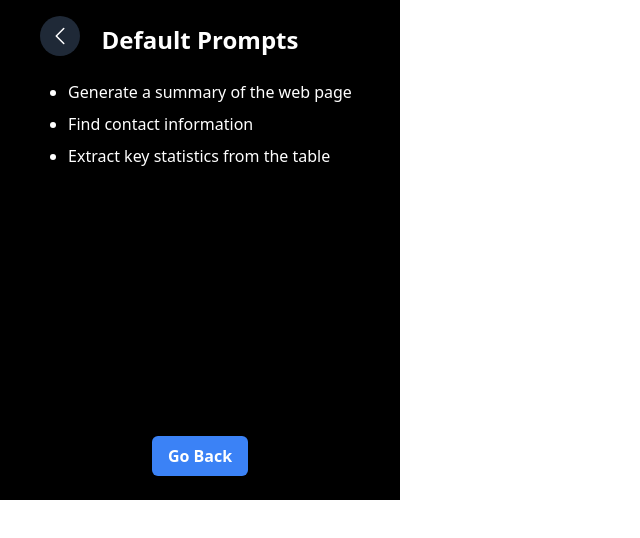
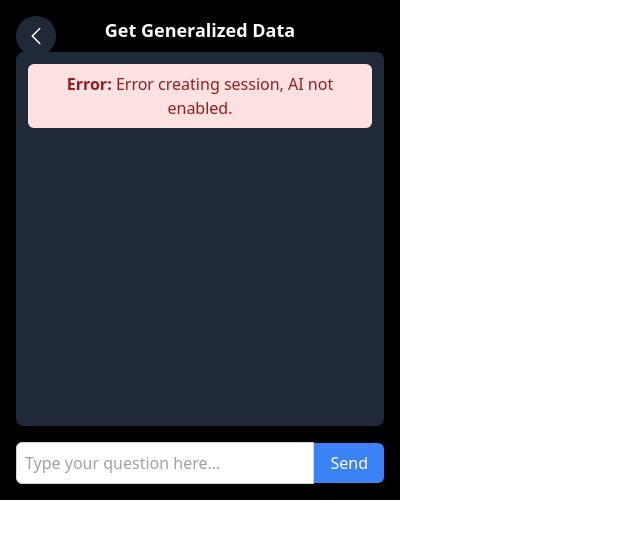
Before and after one commit to sharonadhitya/chrome_extension_web_scrape, a React (Vite) app: page / in a window 1280 px wide. Both pictures are taken after a click on the button "Use Prompts". Shown: the top 538 px of the page, without its empty margins (0-640 px from the left). Built offline with nearby package versions, Linux system fonts and the light colour scheme.

Commit message:
UI update 1

```diff
--- a/src/component/Getdata.tsx
+++ b/src/component/Getdata.tsx
@@ -1,125 +1,13 @@
-// import React, { useEffect, useState } from "react";
-// import { ChevronLeftIcon } from "@heroicons/react/24/solid"  // For Heroicons v2 // Import back icon
-
-// // Placeholder for the AI session
-// let session: any = null;
-
-// async function getSession(): Promise<any> {
-//   try {
-//     if (session === null) {
-//       session = await (window as any).ai.languageModel.create();
-//     }
-//     return session;
-//   } catch (e) {
-//     console.error(e);
-//     throw new Error("Error creating session, AI not enabled.");
-//   }
-// }
-
-// const Getdata: React.FC = ({ onNavigate }: { onNavigate: (page: string) => void }) => {
-//   const [input, setInput] = useState<string>("");
-//   const [messages, setMessages] = useState<{ id: number; text: string; sender: string }[]>([]);
-//   const [error, setError] = useState<string | null>(null);
-//   const [loading, setLoading] = useState<boolean>(false);
-
-//   useEffect(() => {
-//     getSession().catch((e) => setError(e.message));
-//   }, []);
-
-//   const handleInputChange = (e: React.ChangeEvent<HTMLInputElement>) => {
-//     setInput(e.target.value);
-//   };
-
-//   const handleSubmit = async (e: React.FormEvent) => {
-//     e.preventDefault();
-//     if (!input.trim()) return;
-
-//     const newMessage = { id: messages.length + 1, text: input, sender: "You" };
-//     setMessages([...messages, newMessage]);
-//     setInput(""); // Reset input field
-
-//     try {
-//       setLoading(true); // Show loading indicator
-//       const sessionInstance = await getSession();
-//       const aiResponse = await sessionInstance.prompt(input);
-//       const response = { id: messages.length + 2, text: aiResponse, sender: "Local Chrome AI" };
-//       setMessages((currentMessages) => [...currentMessages, response]);
-//     } catch (e: any) {
-//       setError(e.message);
-//     } finally {
-//       setLoading(false); // Hide loading indicator
-//     }
-//   };
-
-//   return (
-//     <div className="w-full h-full flex flex-col justify-between p-4 bg-black text-white">
-//       {/* Back Button */}
-//       <button
-//         onClick={() => onNavigate("frontpage")}
-//         className="absolute top-4 left-4 p-2 bg-gray-800 rounded-full hover:bg-gray-600 focus:outline-none"
-//       >
-//         <ChevronLeftIcon className="w-6 h-6 text-white" />
-//       </button>
-
-//       <header className="text-center">
-//         <h1 className="text-lg font-bold mb-2">Get Generalized Data</h1>
-//       </header>
-
-//       <main className="flex-grow overflow-auto bg-gray-800 p-3 rounded-lg">
-//         {error ? (
-//           <div className="bg-red-100 text-red-800 p-2 rounded-md text-center">
-//             <strong>Error:</strong> {error}
-//           </div>
-//         ) : (
-//           <div>
-//             {messages.map((message) => (
-//               <div
-//                 key={message.id}
-//                 className={`p-2 mb-2 rounded-md ${
-//                   message.sender === "Local Chrome AI" ? "bg-blue-500 text-white" : "bg-green-500 text-white"
-//                 }`}
-//               >
-//                 <p>
-//                   <strong>{message.sender}:</strong> {message.text}
-//                 </p>
-//               </div>
-//             ))}
-//             {loading && <p className="text-blue-300">AI is thinking...</p>}
-//           </div>
-//         )}
-//       </main>
-
-//       <footer className="mt-4">
-//         <form onSubmit={handleSubmit} className="flex items-center">
-//           <input
-//             type="text"
-//             value={input}
-//             onChange={handleInputChange}
-//             placeholder="Type your question here..."
-//             className="flex-grow border border-gray-300 p-2 rounded-l-md focus:outline-none"
-//           />
-//           <button
-//             type="submit"
-//             className="bg-blue-500 text-white px-4 py-2 rounded-r-md hover:bg-blue-600"
-//           >
-//             Send
-//           </button>
-//         </form>
-//       </footer>
-//     </div>
-//   );
-// };
-
-// export default {Getdata,getSession};
-
 import React, { useEffect, useState } from "react";
 import { ChevronLeftIcon } from "@heroicons/react/24/solid";
 
 // Placeholder for the AI session
 let session: any = null;
+
 interface GetDataProps {
   onNavigate: (page: string) => void;
 }
+
 async function getSession(): Promise<any> {
   try {
     if (session === null) {
@@ -150,16 +38,23 @@ const Getdata: React.FC<GetDataProps> = ({ onNavigate }: { onNavigate: (page: st
     e.preventDefault();
     if (!input.trim()) return;
 
-    const newMessage = { id: messages.length + 1, text: input, sender: "You" };
-    setMessages([...messages, newMessage]);
+    const userMessage = { id: messages.length + 1, text: input, sender: "You" };
+    setMessages([...messages, userMessage]);
     setInput(""); // Reset input field
 
     try {
       setLoading(true); // Show loading indicator
+      const loadingMessage = { id: messages.length + 2, text: "AI is thinking...", sender: "System" };
+      setMessages((currentMessages) => [...currentMessages, loadingMessage]);
+      console.log(loading);
       const sessionInstance = await getSession();
       const aiResponse = await sessionInstance.prompt(input);
-      const response = { id: messages.length + 2, text: aiResponse, sender: "Local Chrome AI" };
-      setMessages((currentMessages) => [...currentMessages, response]);
+
+      setMessages((currentMessages) =>
+        currentMessages.map((msg) =>
+          msg.id === loadingMessage.id ? { ...msg, text: aiResponse, sender: "Local Chrome AI" } : msg
+        )
+      );
     } catch (e: any) {
       setError(e.message);
     } finally {
@@ -169,8 +64,8 @@ const Getdata: React.FC<GetDataProps> = ({ onNavigate }: { onNavigate: (page: st
 
   return (
     <div className="w-full h-full flex flex-col justify-between p-4 bg-black text-white">
-       {/* Back Button */}
-     <button
+      {/* Back Button */}
+      <button
         onClick={() => onNavigate("frontpage")}
         className="absolute top-4 left-4 p-2 bg-gray-800 rounded-full hover:bg-gray-600 focus:outline-none"
       >
@@ -192,7 +87,11 @@ const Getdata: React.FC<GetDataProps> = ({ onNavigate }: { onNavigate: (page: st
               <div
                 key={message.id}
                 className={`p-2 mb-2 rounded-md ${
-                  message.sender === "Local Chrome AI" ? "bg-blue-500 text-white" : "bg-green-500 text-white"
+                  message.sender === "Local Chrome AI"
+                    ? "bg-blue-500 text-white"
+                    : message.sender === "System"
+                    ? "bg-gray-400 text-white"
+                    : "bg-green-500 text-white"
                 }`}
               >
                 <p>
@@ -200,7 +99,6 @@ const Getdata: React.FC<GetDataProps> = ({ onNavigate }: { onNavigate: (page: st
                 </p>
               </div>
             ))}
-            {loading && <p className="text-blue-300">AI is thinking...</p>}
           </div>
         )}
       </main>
@@ -212,7 +110,7 @@ const Getdata: React.FC<GetDataProps> = ({ onNavigate }: { onNavigate: (page: st
             value={input}
             onChange={handleInputChange}
             placeholder="Type your question here..."
-            className="flex-grow border border-gray-300 p-2 rounded-l-md focus:outline-none"
+            className="flex-grow border border-gray-300 p-2 rounded-l-md focus:outline-none text-black"
           />
           <button
             type="submit"
@@ -227,5 +125,4 @@ const Getdata: React.FC<GetDataProps> = ({ onNavigate }: { onNavigate: (page: st
 };
 
 export default Getdata;
-
 export { getSession };
--- a/src/component/frontpage.tsx
+++ b/src/component/frontpage.tsx
@@ -1,15 +1,6 @@
-import { ChevronLeftIcon } from "@heroicons/react/24/solid"  // For Heroicons v2
 function Frontpage({ onNavigate }: { onNavigate: (page: string) => void }) {
   return (
     <div className="bg-black text-white w-full h-full p-6 rounded-lg shadow-lg flex flex-col justify-between">
-      {/* Back Button */}
-      <button
-        onClick={() => onNavigate("get-data")} // Navigate to 'get-data' page
-        className="absolute top-4 left-4 p-2 bg-gray-800 rounded-full hover:bg-gray-600 focus:outline-none"
-      >
-        <ChevronLeftIcon className="w-6 h-6 text-white" />
-      </button>
-
       <div className="text-center">
         <img
           src="/path/to/extension-logo.png"
@@ -28,13 +19,14 @@ function Frontpage({ onNavigate }: { onNavigate: (page: string) => void }) {
           onClick={() => onNavigate("get-data")}
           className="px-6 py-2 bg-blue-500 hover:bg-blue-600 rounded-md text-white font-semibold focus:outline-none"
         >
-          Get Table Data
+          Use Prompts
+
         </button>
         <button
           onClick={() => onNavigate("use-prompts")}
           className="px-6 py-2 bg-green-500 hover:bg-green-600 rounded-md text-white font-semibold focus:outline-none"
         >
-          Use Prompts
+          Get Table Data
         </button>
       </div>
     </div>
```
Also changed, not shown: src/main.tsx (+0 -21 lines).
